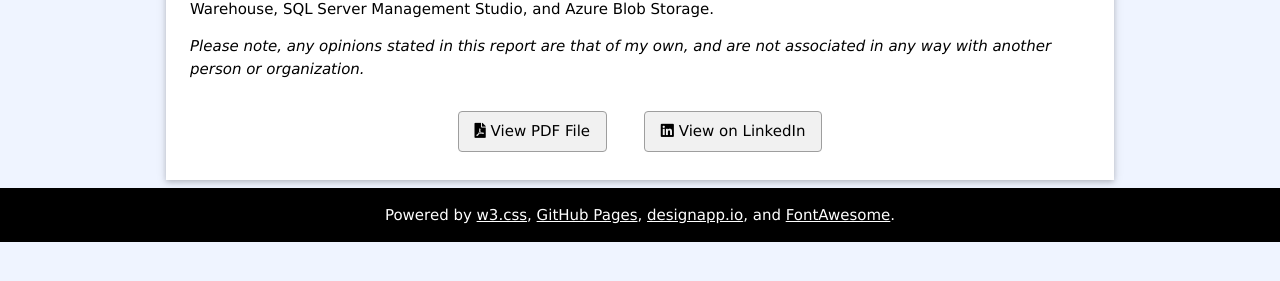
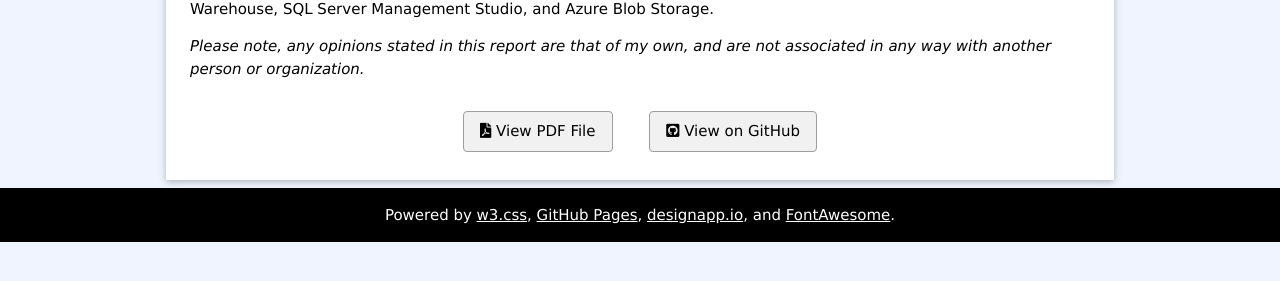
Before and after one commit to frederickm13/frederickm13.github.io, a Jekyll site: the page built from _posts/2020-01-27-DallasAnimalServicesAnalysis.md, in a window 1280 px wide. Shown: the part 440-721 px from the top of the page. Built offline with Jekyll 4.4.1, drawn with Linux system fonts in a browser that asks for light colours.

Commit message:
Update URL for DallasAnimalServiceAnalysis

```diff
--- a/_posts/2020-01-27-DallasAnimalServicesAnalysis.md
+++ b/_posts/2020-01-27-DallasAnimalServicesAnalysis.md
@@ -2,8 +2,8 @@
 title: Analysis of Dallas Animal Services Data
 layout: Post
 date:  2020-01-27 -0600
-external: LinkedIn
-sourceurl: https://www.linkedin.com/posts/erick-mccollum_analysis-of-dallas-animal-services-data-activity-6627729700913500160-5SPX
+external: GitHub
+sourceurl: https://github.com/frederickm13/data-science/tree/master/DallasAnimalServicesAnalysis
 docurl: /data/files/DallasAnimalServicesAnalysis.pdf
 downloadable: 1
 excerpt: I would like to share one of my recently completed projects as a student in the Master of Science in Business Analytics program at The University of Dallas. This project is an in-depth analysis of Dallas Animal Services data using modern cloud technologies.
```
